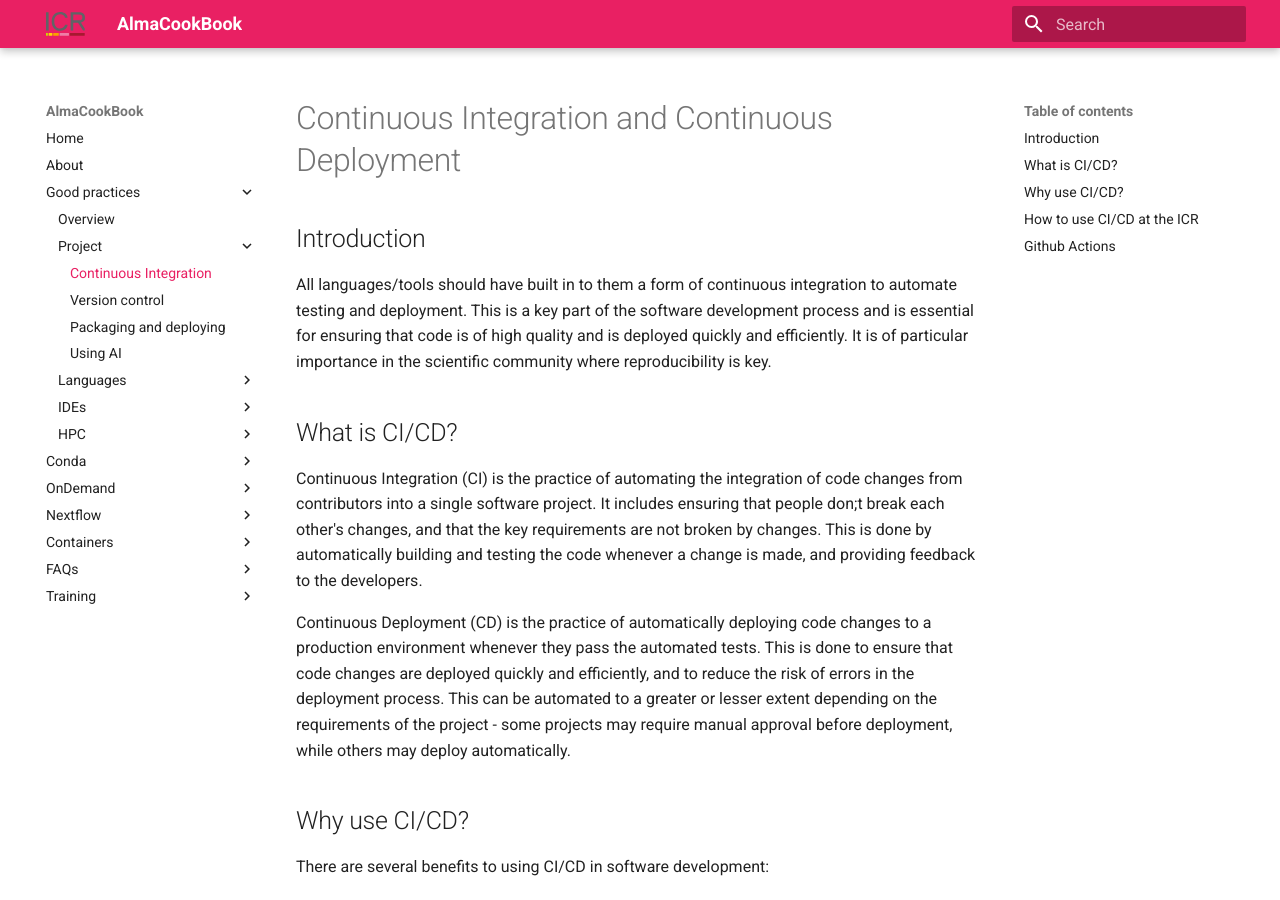
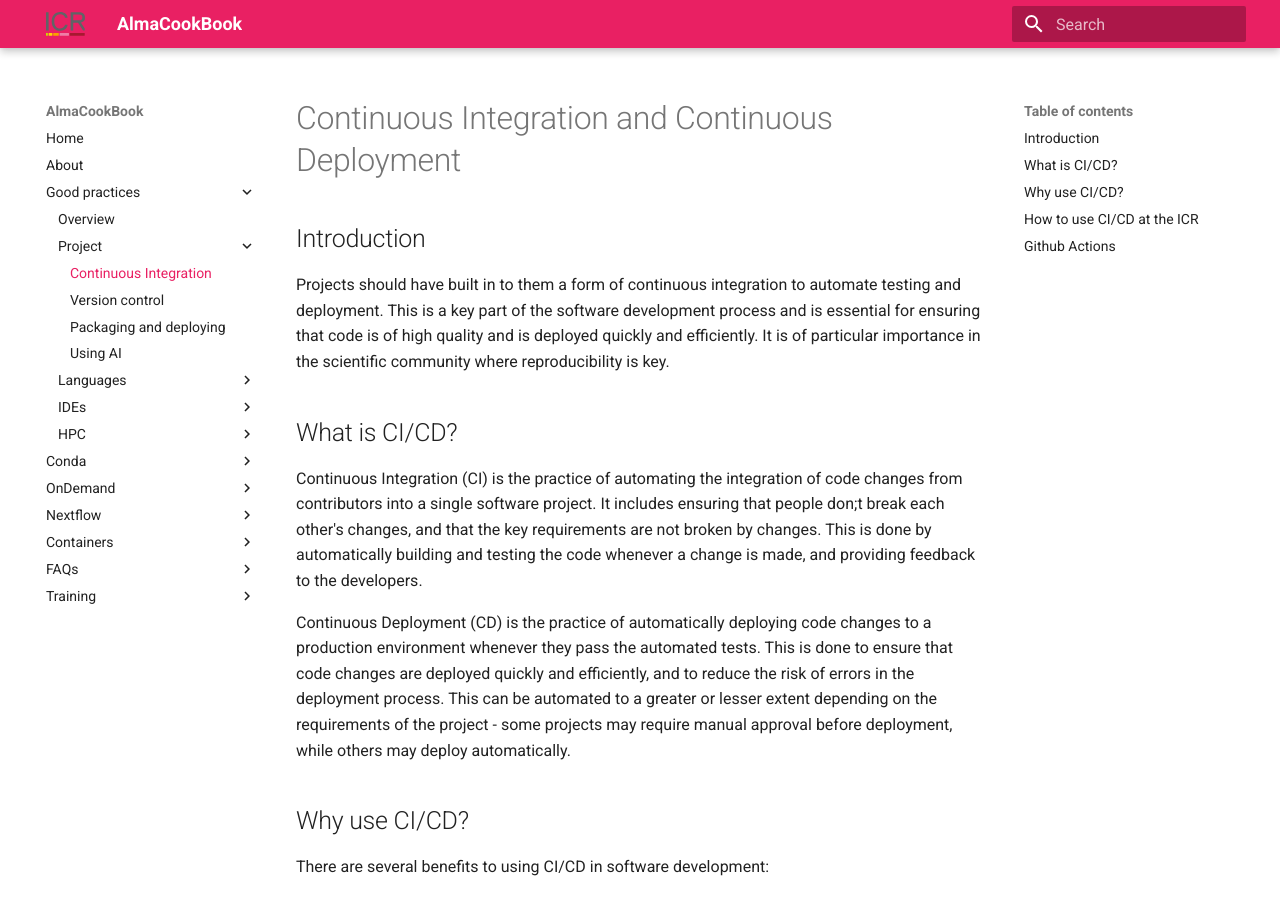
Before and after one commit to AlmaCookBook/AlmaCookBook.github.io, an MkDocs documentation site: the page built from docs/good/cicd.md, in a window 1280 px wide and 900 px high. Built offline with MkDocs 1.6.1 and Material for MkDocs 9.7.7, drawn with Linux system fonts in a browser that asks for light colours.

Commit message:
Update cicd.md

```diff
--- a/docs/good/cicd.md
+++ b/docs/good/cicd.md
@@ -1,7 +1,7 @@
 # Continuous Integration and Continuous Deployment
 
 ## Introduction
-All languages/tools should have built in to them a form of continuous integration to automate testing and deployment. This is a key part of the software development process and is essential for ensuring that code is of high quality and is deployed quickly and efficiently. It is of particular importance in the scientific community where reproducibility is key.
+Projects should have built in to them a form of continuous integration to automate testing and deployment. This is a key part of the software development process and is essential for ensuring that code is of high quality and is deployed quickly and efficiently. It is of particular importance in the scientific community where reproducibility is key.
 
 ## What is CI/CD?
 Continuous Integration (CI) is the practice of automating the integration of code changes from contributors into a single software project. It includes ensuring that people don;t break each other's changes, and that the key requirements are not broken by changes. This is done by automatically building and testing the code whenever a change is made, and providing feedback to the developers.
```
